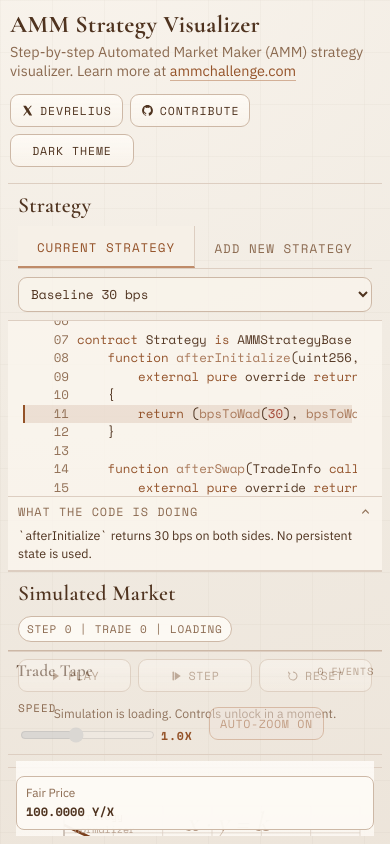
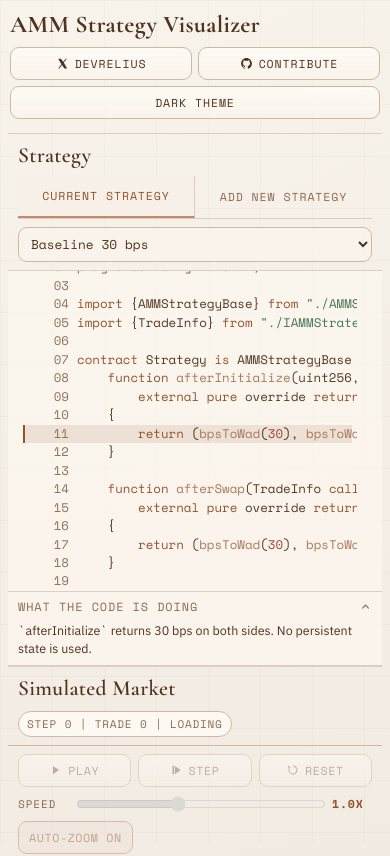
Before and after one commit to muttoni/ammvisualizer, a Next.js app: page / in a window 390 px wide. Shown: the top 856 px of the page. Built offline with nearby package versions, Linux system fonts and the light colour scheme.

Commit message:
Fix mobile scrolling and overlap behavior

```diff
--- a/app/globals.css
+++ b/app/globals.css
@@ -1206,31 +1206,58 @@ h3 {
 }
 
 @media (max-width: 1260px) {
+  html,
+  body {
+    height: auto;
+    min-height: 100%;
+  }
+
+  body {
+    overflow: auto;
+  }
+
+  .app-shell {
+    position: relative;
+    inset: auto;
+    height: auto;
+    min-height: 100dvh;
+    overflow: visible;
+  }
+
   .layout {
     display: flex;
     flex-direction: column;
+    min-height: auto;
   }
 
   .code-panel {
     flex: initial;
     min-width: 0;
-    min-height: min(420px, 46dvh);
+    min-height: 360px;
+    height: auto;
     border-right: none;
     border-bottom: 1px solid var(--line-soft);
   }
 
   .market-panel {
-    flex: 1 1 auto;
+    flex: initial;
+    min-height: 0;
+    height: auto;
   }
 
   .market-grid {
     grid-template-columns: minmax(0, 1fr);
-    grid-template-rows: minmax(0, 1fr) minmax(170px, 34dvh);
+    grid-template-rows: auto auto;
   }
 
   .trade-column {
     border-left: none;
     border-top: 1px solid var(--line-soft);
+    min-height: 180px;
+  }
+
+  .trade-tape {
+    max-height: 38dvh;
   }
 
   .market-bottom {
@@ -1246,20 +1273,58 @@ h3 {
 @media (max-width: 860px) {
   .app-shell {
     padding: 8px;
+    min-height: 100svh;
+    height: auto;
+    overflow: visible;
+    gap: 6px;
   }
 
   .topbar {
     flex-direction: column;
     align-items: flex-start;
+    gap: 8px;
   }
 
   .top-actions {
-    flex-wrap: wrap;
+    width: 100%;
+    display: grid;
+    grid-template-columns: repeat(2, minmax(0, 1fr));
+    gap: 6px;
+  }
+
+  .terminal-link {
+    justify-content: center;
+    width: 100%;
+  }
+
+  .theme-toggle {
+    grid-column: 1 / -1;
+    width: 100%;
   }
 
   .panel-head {
     flex-direction: column;
     align-items: flex-start;
+  }
+
+  .layout {
+    display: block;
+    min-height: auto;
+  }
+
+  .code-panel,
+  .market-panel,
+  .market-grid,
+  .market-main,
+  .market-bottom,
+  .trade-column {
+    height: auto;
+    min-height: 0;
+    overflow: visible;
+  }
+
+  .code-panel {
+    min-height: 0;
   }
 
   .strategy-picker {
@@ -1270,8 +1335,23 @@ h3 {
     width: 100%;
   }
 
+  .strategy-tab {
+    font-size: 0.72rem;
+    line-height: 1.25;
+    padding: 9px 8px;
+  }
+
   .strategy-picker-controls {
     grid-template-columns: 1fr;
+  }
+
+  .code-view {
+    max-height: 44svh;
+  }
+
+  .strategy-lab-body {
+    max-height: none;
+    overflow: visible;
   }
 
   .control {
@@ -1280,10 +1360,23 @@ h3 {
 
   .market-controls {
     align-items: stretch;
+    gap: 6px;
   }
 
   .market-button-row {
     max-width: none;
+    min-width: 0;
+  }
+
+  .market-controls-right {
+    width: 100%;
+    justify-content: flex-start;
+    gap: 6px;
+  }
+
+  .speed-control {
+    width: 100%;
+    grid-template-columns: 48px minmax(0, 1fr);
   }
 
   .metrics {
@@ -1295,6 +1388,25 @@ h3 {
   }
 
   #curveChart {
-    min-height: 275px;
+    min-height: 220px;
+  }
+
+  .trade-tape {
+    max-height: 34svh;
+    overflow: auto;
   }
 }
+
+@media (max-width: 640px) {
+  .topbar p {
+    display: none;
+  }
+
+  .depth-legend {
+    display: none;
+  }
+
+  .code-view {
+    max-height: 38svh;
+  }
+}
```
